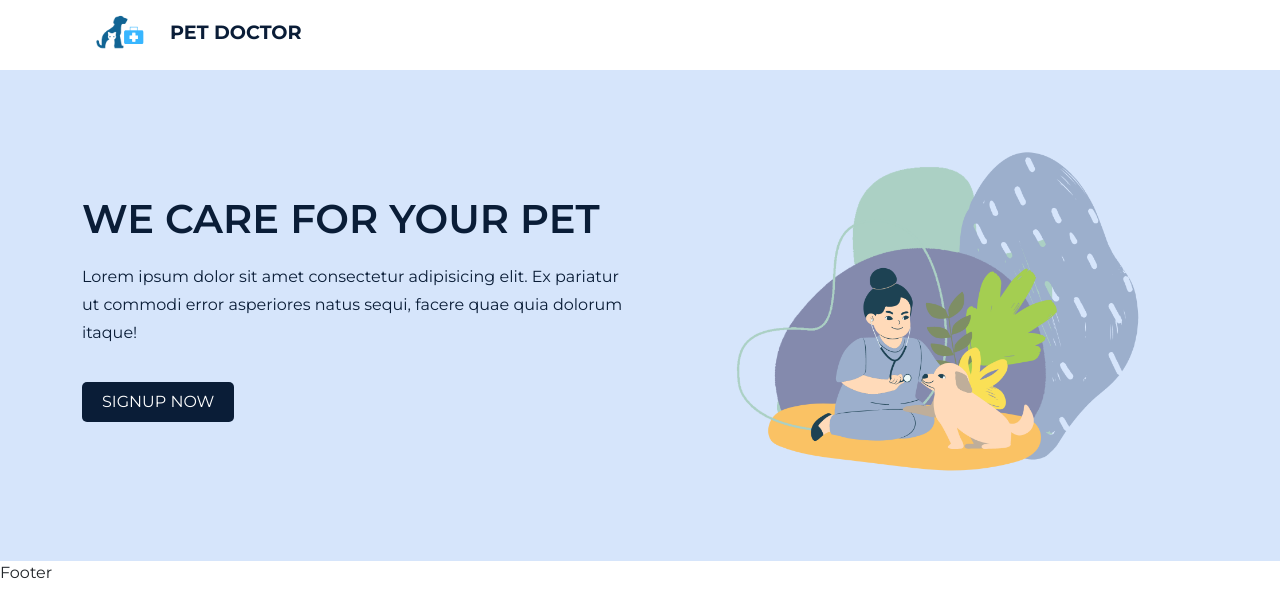
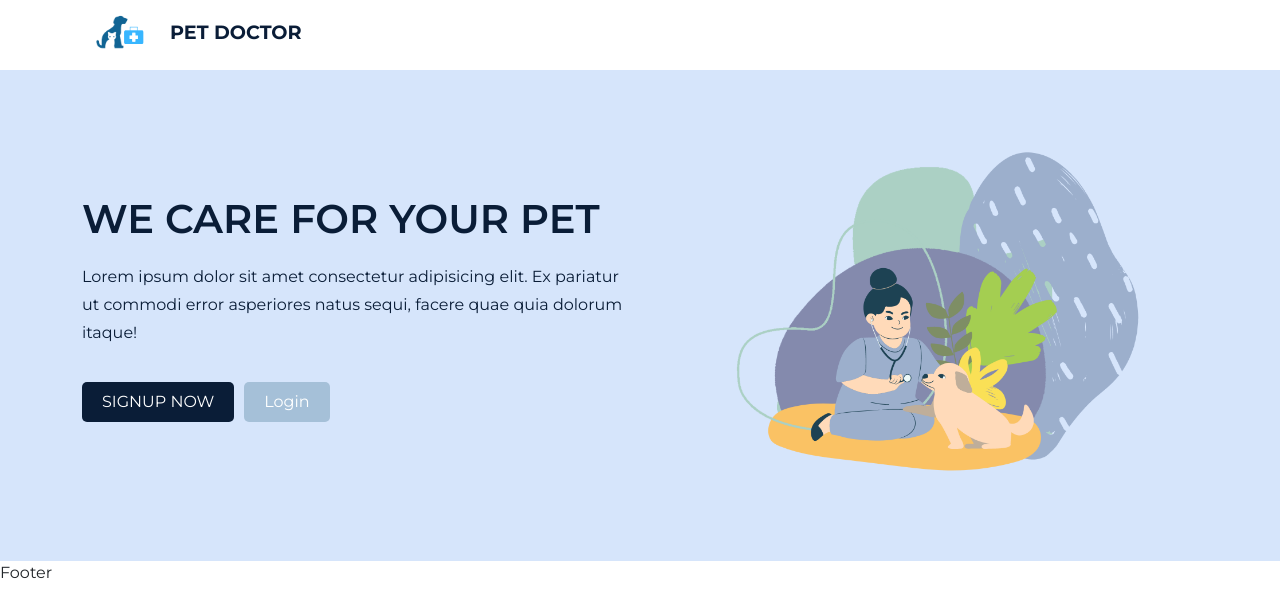
Before and after one commit to kieuvy290601/petdoctor-webapp, a React (Create React App) app: page /home in a window 1280 px wide. Shown: the top 616 px of the page. Built offline with nearby package versions, Linux system fonts and the light colour scheme.

Commit message:
create splash web page

```diff
--- a/src/components/Header/Header.css
+++ b/src/components/Header/Header.css
@@ -26,3 +26,12 @@
   font-weight: 700;
   color: var(--primary-color);
 }
+
+.btn_login {
+  background-color: rgb(187, 205, 221);
+  border: none;
+  border-radius: 12px;
+  width: 90px;
+  margin: 10px;
+  padding: 0px 20px;
+}
--- a/src/components/Header/Header.jsx
+++ b/src/components/Header/Header.jsx
@@ -1,9 +1,9 @@
 import React from "react";
 import { Link } from "react-router-dom";
+import { Container, Row } from "reactstrap";
+
+import logo from "../../assets/images/logoww.png";
 import "./Header.css";
-
-import { Container, Row } from "reactstrap";
-import logo from "../../assets/images/logoww.png";
 
 const Header = () => {
   return (
--- a/src/pages/Home.jsx
+++ b/src/pages/Home.jsx
@@ -21,8 +21,12 @@ const Home = () => {
                   pariatur ut commodi error asperiores natus sequi, facere quae
                   quia dolorum itaque!
                 </p>
-                <motion.button whileTap={{ scale: 1.2 }} className="buy_btn">
-                  <Link to="/shop">SIGNUP NOW</Link>
+                <motion.button whileTap={{ scale: 1.2 }} className="signup_btn">
+                  <Link to="/signup">SIGNUP NOW</Link>
+                </motion.button>
+
+                <motion.button whileTap={{ scale: 1.2 }} className="login_btn">
+                  <Link to="/login">Login</Link>
                 </motion.button>
               </div>
             </Col>
--- a/src/styles/Home.css
+++ b/src/styles/Home.css
@@ -22,7 +22,8 @@
   font-weight: 500;
 }
 
-.buy_btn {
+.login_btn,
+.signup_btn {
   border: none;
   outline: none;
   padding: 8px 20px;
@@ -34,8 +35,14 @@
   margin-top: 35px;
 }
 
-.buy_btn a:hover {
+.login_btn a:hover,
+.signin_btn a:hover {
   color: #fff;
+}
+
+.login_btn {
+  margin: 0px 10px;
+  background: rgb(165, 192, 216);
 }
 
 .hero_content {
```
